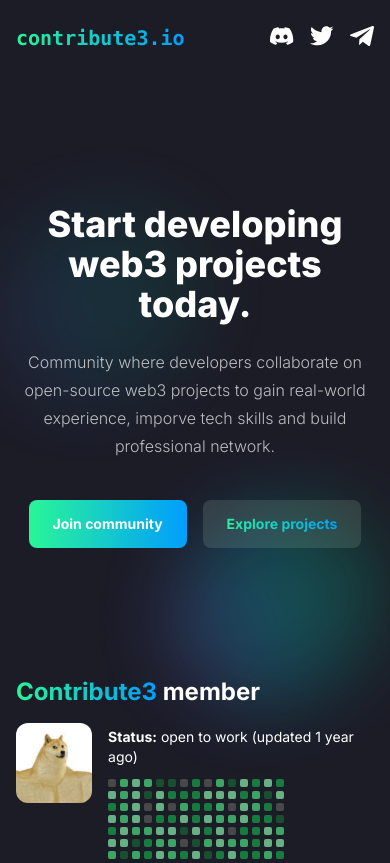
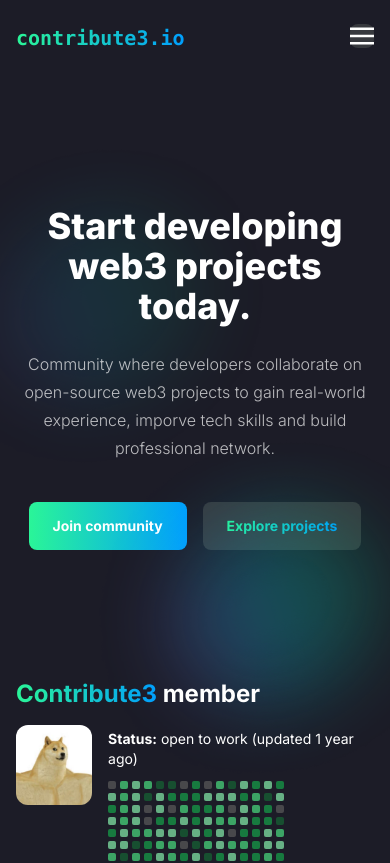
Before and after one commit to gssvv/contribute3, a Next.js app in the folder app/frontend/: page / in a window 390 px wide. Shown: the top 863 px of the page. Built offline with nearby package versions, Linux system fonts and the light colour scheme.

Commit message:
Main Page Layout: mobile navigation

```diff
--- a/app/frontend/package.json
+++ b/app/frontend/package.json
@@ -12,7 +12,8 @@
     "@svgr/webpack": "^6.3.1",
     "next": "12.2.5",
     "react": "18.2.0",
-    "react-dom": "18.2.0"
+    "react-dom": "18.2.0",
+    "react-use": "^17.4.0"
   },
   "devDependencies": {
     "@types/node": "18.7.8",
--- a/app/frontend/pages/index.tsx
+++ b/app/frontend/pages/index.tsx
@@ -1,12 +1,14 @@
 import type { NextPage } from 'next';
 import Head from 'next/head';
 // import Image from 'next/image';
-import React from 'react';
+import React, { useRef, useState } from 'react';
+import { useClickAway } from 'react-use';
 import historyList from '../data/historyList.json';
 
 import Discord from '../assets/icons/discord.svg';
 import Twitter from '../assets/icons/twitter.svg';
 import Telegram from '../assets/icons/telegram.svg';
+import Menu from '../assets/icons/menu.svg';
 
 export const getRandomElementFromArray = (arr: any[]) => {
   const randomIndex = Math.floor(arr.length * Math.random());
@@ -15,6 +17,12 @@
 
 const Home: NextPage = () => {
   const historyColors = ['#5B5B5B', '#86efac', '#4ade80', '#16a34a', '#166534'];
+  const [isMenuOpen, setIsMenuOpen] = useState(false);
+  const mobileNavigation = useRef(null);
+
+  useClickAway(mobileNavigation, () => {
+    setIsMenuOpen(false);
+  });
 
   return (
     <div>
@@ -37,10 +45,30 @@
           <a className="text-white active:text-primary" href="#">Community</a>
         </nav>
 
-        <div className="flex gap-4">
+        <div className="hidden md:flex gap-4">
           <a href="#" className="text-white hover:text-emerald-400"><Discord className="h-6 w-6" alt="" /></a>
           <a href="#" className="text-white hover:text-emerald-400"><Twitter className="h-6 w-6" alt="" /></a>
           <a href="#" className="text-white hover:text-emerald-400"><Telegram className="h-6 w-6" alt="" /></a>
+        </div>
+
+        <div ref={mobileNavigation} className="md:hidden relative">
+          <button onClick={() => setIsMenuOpen(!isMenuOpen)} type="button" className="p-0">
+            <Menu />
+          </button>
+          <ul className={`${!isMenuOpen && 'hidden'} absolute z-10 divide-y divide-zinc-700 right-0 w-52 rounded-lg bg-zinc-800 text-left font-normal`}>
+            <div>
+              <li className="text-xs opacity-50 pt-4 pb-2 px-4">Navigation</li>
+              <li><a className="text-white active:text-primary py-2 px-4 block" href="#">Home</a></li>
+              <li><a className="text-white active:text-primary py-2 px-4 block" href="#">Explore</a></li>
+              <li><a className="text-white active:text-primary py-2 px-4 block" href="#">Community</a></li>
+            </div>
+            <div>
+              <li className="text-xs opacity-50 pt-4 pb-2 px-4">Follow us</li>
+              <li><a className="text-white active:text-primary py-2 px-4 block" href="#">Discord</a></li>
+              <li><a className="text-white active:text-primary py-2 px-4 block" href="#">Twitter</a></li>
+              <li><a className="text-white active:text-primary py-2 px-4 block" href="#">Telegram</a></li>
+            </div>
+          </ul>
         </div>
       </header>
 
--- a/app/frontend/styles/globals.sass
+++ b/app/frontend/styles/globals.sass
@@ -50,7 +50,7 @@
       @apply text-primary text-xl font-bold
 
 @media (min-width: 1536px)
-  .container:not(.max-w-6xl)
+  .container:not(.max-w-xl)
     max-width: 1280px
 
 .text-primary
```
Also changed, not shown: app/frontend/assets/icons/menu.svg (added), 1 other file (tests, documents, lock files or other folders).
